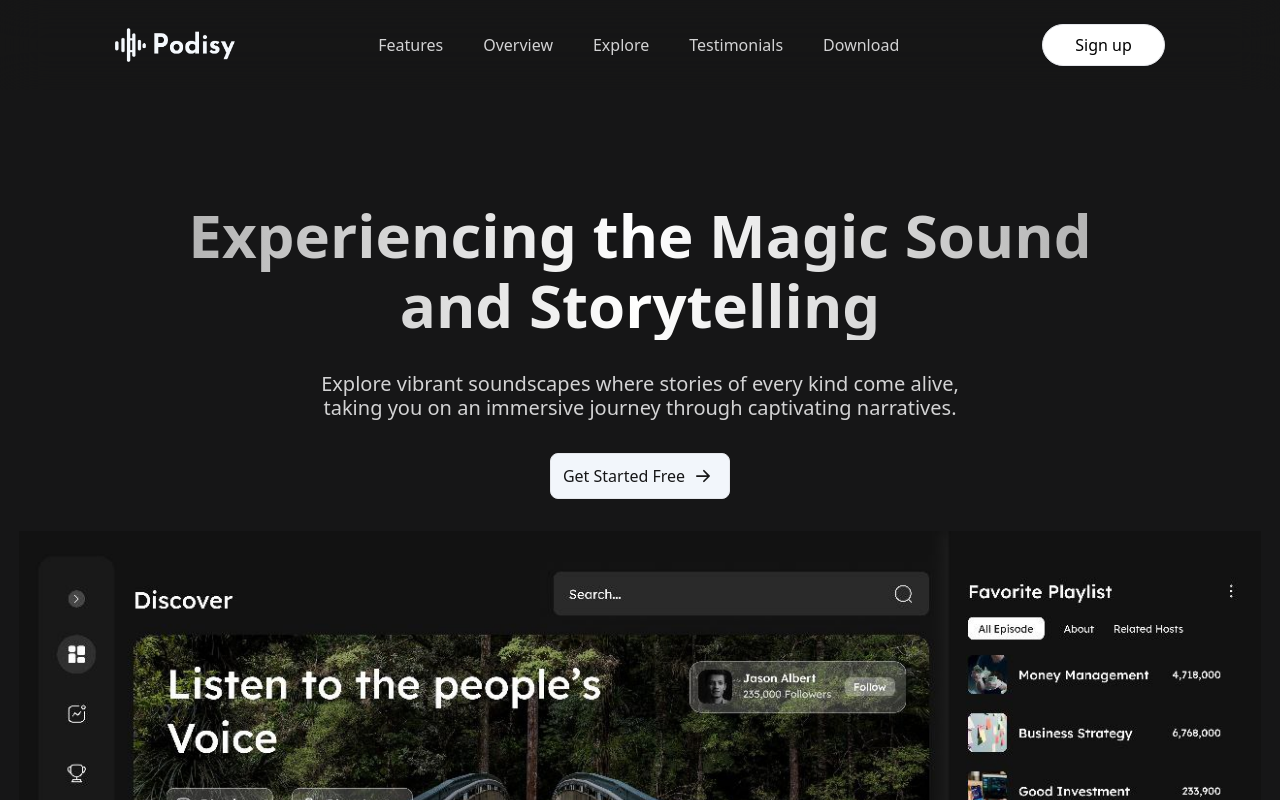
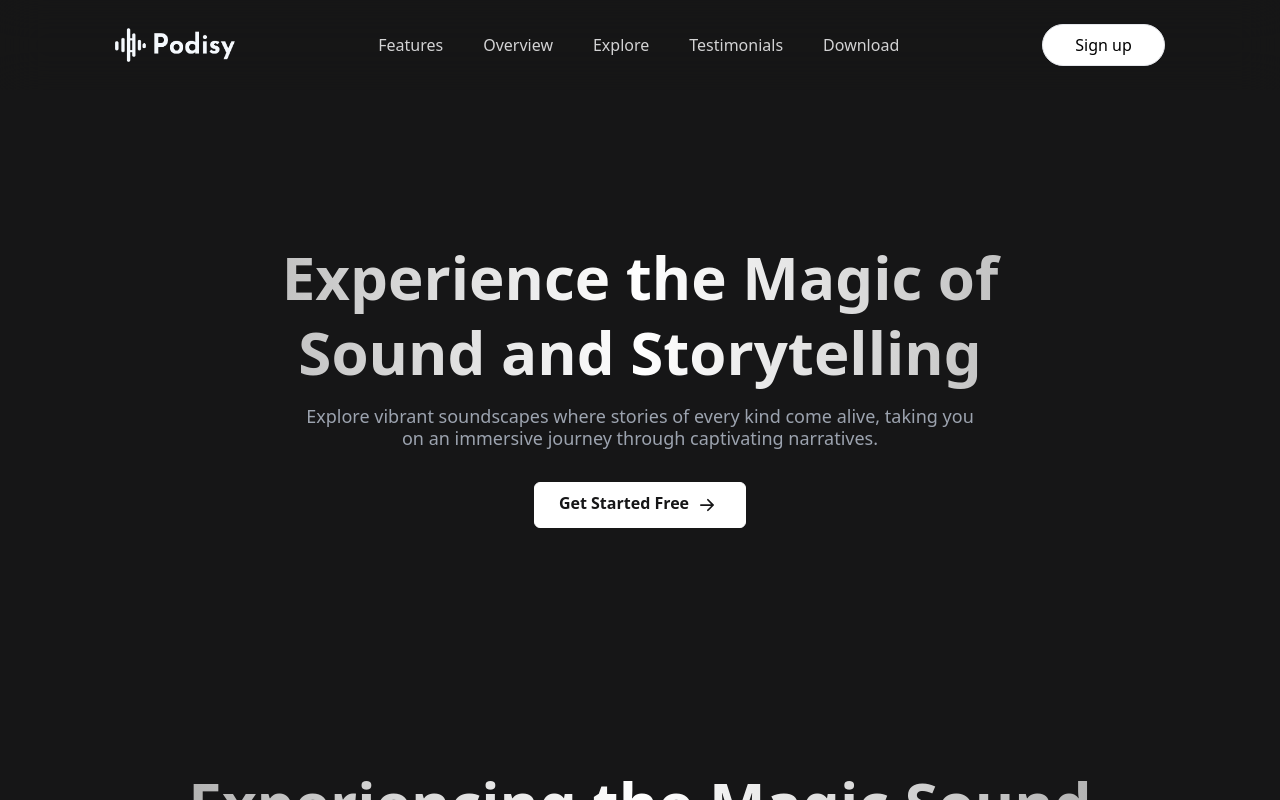
Before and after one commit to gpsimi/podisy-saas-landing-page, a React (Vite) app: page / in a window 1280 px wide. Shown: the top 800 px of the page. Built offline with nearby package versions, Linux system fonts and the light colour scheme.

Commit message:
Update Hero.jsx

```diff
--- a/src/sections/Hero.jsx
+++ b/src/sections/Hero.jsx
@@ -9,10 +9,27 @@ const Hero = () => {
   return (
     <section
       id="home"
-      className="w-full flex flex-col min-h-screen container mx-auto gap-10"
+      className="w-full flex flex-col min-h-screen container mx-auto items-center  lg:gap-10"
     >
+
+      <div className="mt-32 lg:mt-60 flex flex-col items-center justify-center max-w-[95%]">
+
+        <h1 className="text-gradient-1 text-3xl md:text-[60px] lg:leading-[75px] font-bold mb-4 text-center max-w-4xl ">
+          Experience the Magic of Sound and Storytelling
+        </h1>
+        <p className="mb-8 text-gray-400 text-center max-w-2xl text-md lg:text-lg ">
+          Explore vibrant soundscapes where stories of every kind come alive, taking you on an immersive journey through captivating narratives.
+        </p>
+        <button className="flex bg-white text-primary px-6 py-2 rounded-md font-semibold border border-white  hover:bg-transparent hover:text-white duration-500">
+          Get Started Free
+          <BsArrowRightShort className='ml-1 text-3xl'/>
+        </button>
+      </div>
+
+
+
+
       <div className="relative flex flex-col items-center justify-center pt-32 max-xl:padding-x lg:pt-[200px] space-y-8">
-        {/* <h1 className='text-gradient-1 text-center text-6xl max-sm:text-[17px] max-sm:leading-[23px] font-semibold max-xl:text-4xl'> */}
         <h1 className='text-gradient-1 text-center text-[27px] font-semibold leading-[40px] md:text-[60px] md:leading-[70px] '>
           Experiencing the Magic Sound <br /> and Storytelling
         </h1>
@@ -46,6 +63,9 @@ const Hero = () => {
         </div>
 
       </div>
+
+
+
     </section>
   )
 }
```
